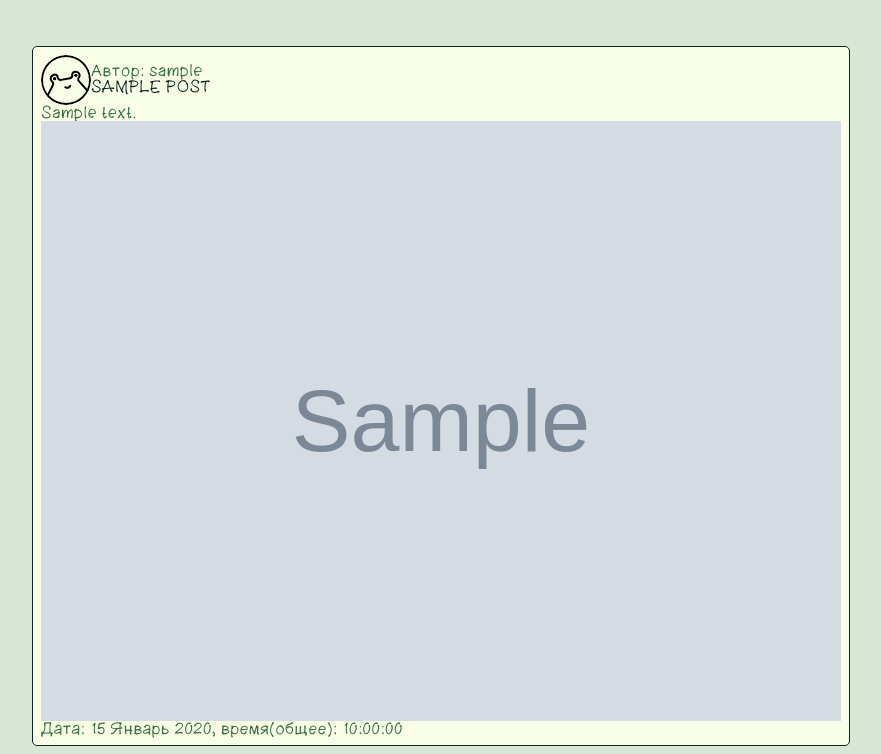
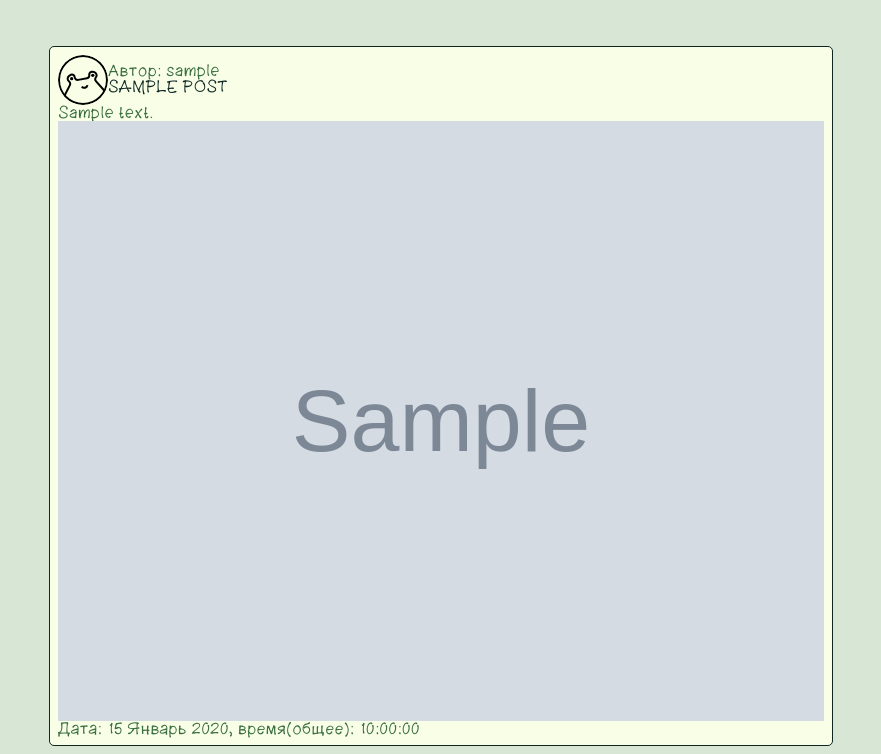
Before and after one commit to Teimir/Boloto, a Django app: page / in a window 1280 px wide. Shown: the part 82-836 px from the top of the page, without its empty margins (199-1080 px from the left). Run offline with Django 4.2, Linux system fonts and the light colour scheme; tables that the repository leaves empty hold one stand-in row (values such as "Sample post"); grey boxes marked "Sample" are stand-in pictures.

Commit message:
Update main.css

```diff
--- a/static/css/main.css
+++ b/static/css/main.css
@@ -51,3 +51,7 @@
 .post_item .post_container_author {
     margin: 0.5em 0 0 0;
 }
+
+img {
+      width: 100%;
+}
```
